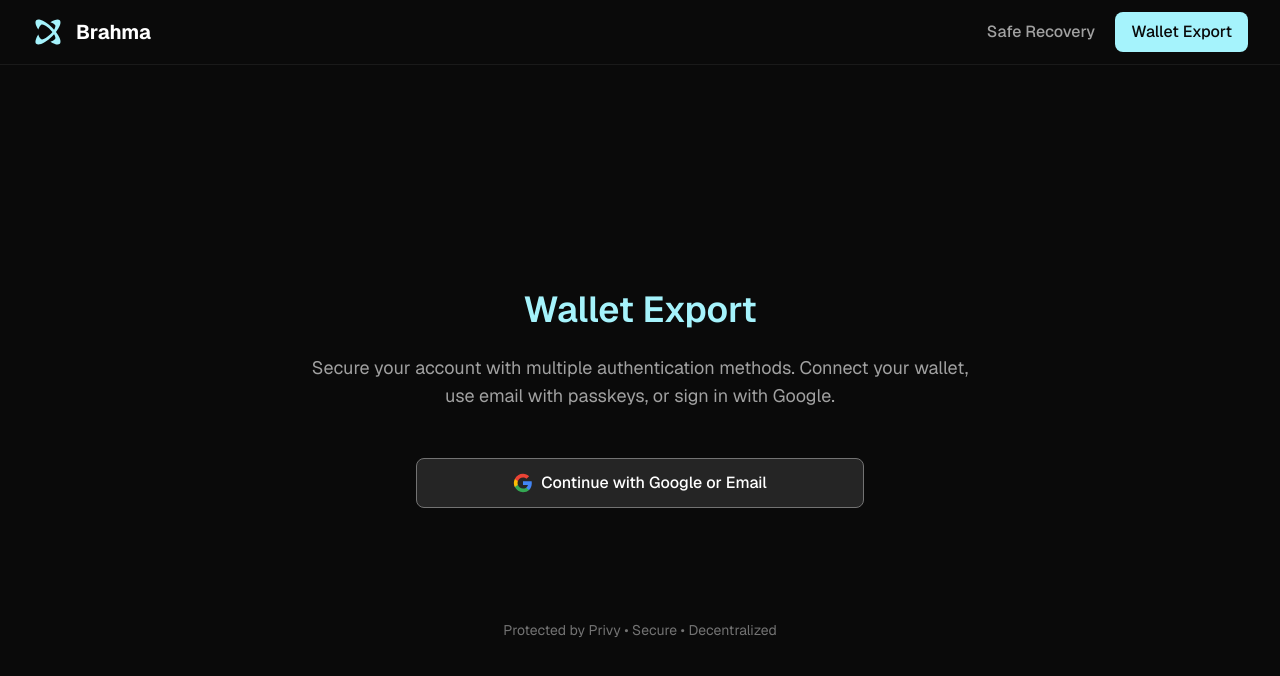
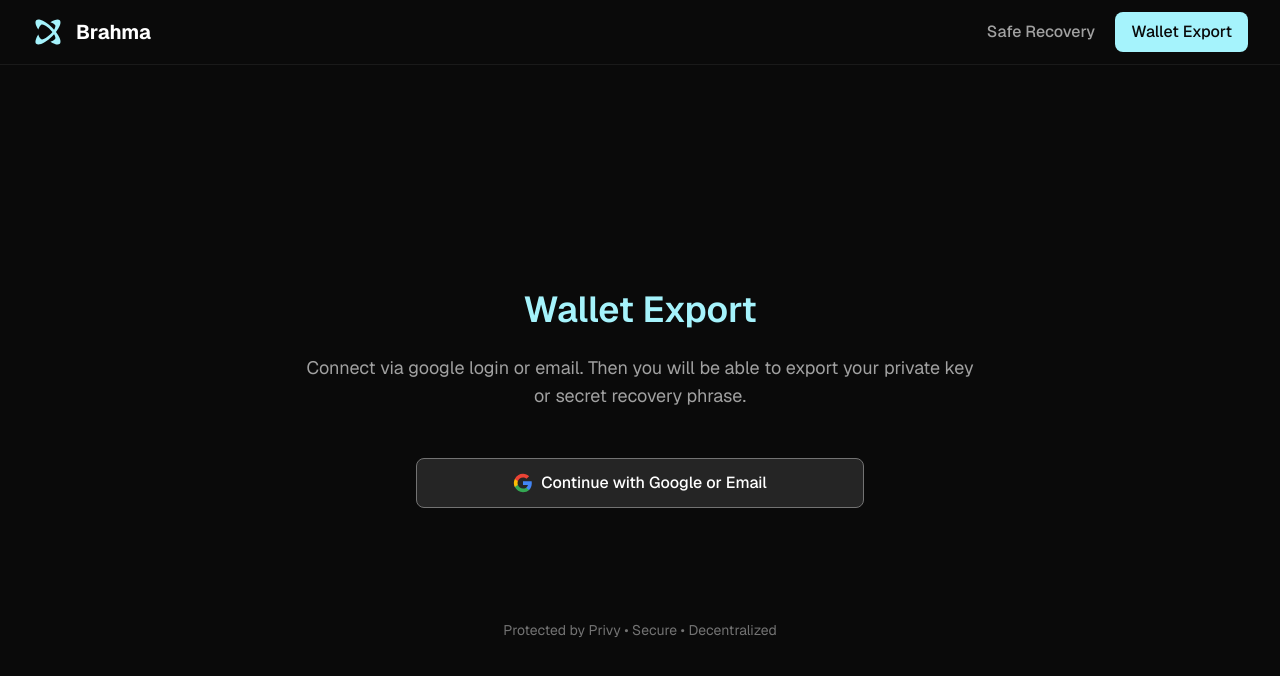
Before and after one commit to Brahma-fi/console-recovery, a Next.js app: page /wallet-export in a window 1280 px wide. Shown: the top 676 px of the page. Built offline with nearby package versions, Linux system fonts and the light colour scheme; no server answers.

Commit message:
desc updated

```diff
--- a/app/wallet-export/page.tsx
+++ b/app/wallet-export/page.tsx
@@ -18,8 +18,8 @@
             </h2>
 
             <p className="text-text-secondary text-lg max-w-2xl mx-auto">
-              Secure your account with multiple authentication methods. Connect
-              your wallet, use email with passkeys, or sign in with Google.
+              Connect via google login or email. Then you will be able to export
+              your private key or secret recovery phrase.
             </p>
           </div>
 
```
